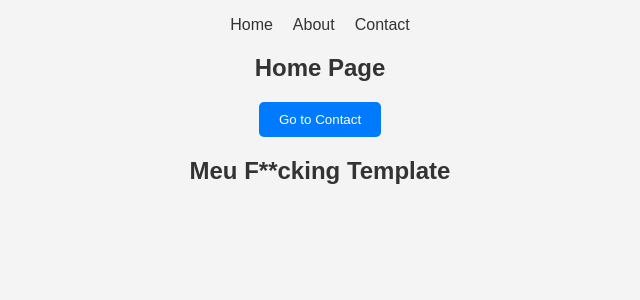
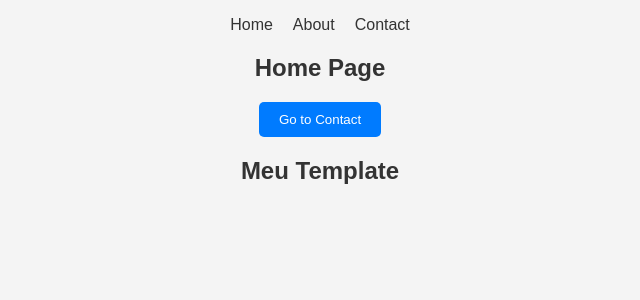
Before and after one commit to AristeuSp/aebs-react-static, a React (Vite) app: page / in a window 1280 px wide. Shown: the top 300 px of the page, without its empty margins (320-960 px from the left). Built offline with nearby package versions, Linux system fonts and the light colour scheme.

Commit message:
to toggle deploy

```diff
--- a/src/App.tsx
+++ b/src/App.tsx
@@ -19,7 +19,7 @@ const Home = () => {
         <div>
             <h2>Home Page</h2>
             <button onClick={() => navigate("/contact")}>Go to Contact</button>
-            <h2>Meu F**cking Template</h2>
+            <h2>Meu Template</h2>
         </div>
     );
 };
```
